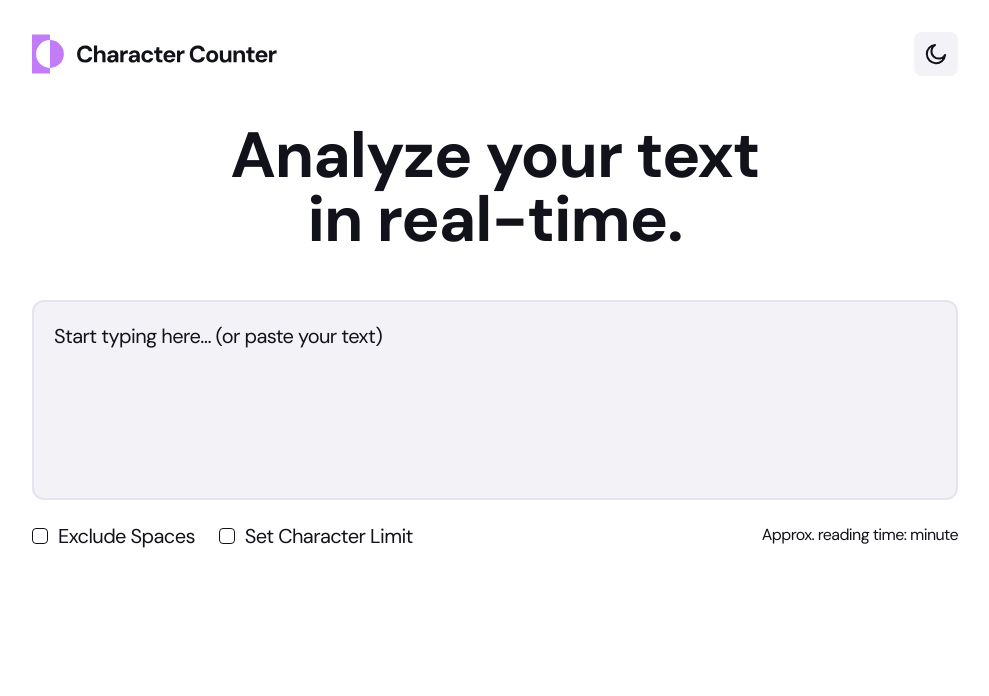
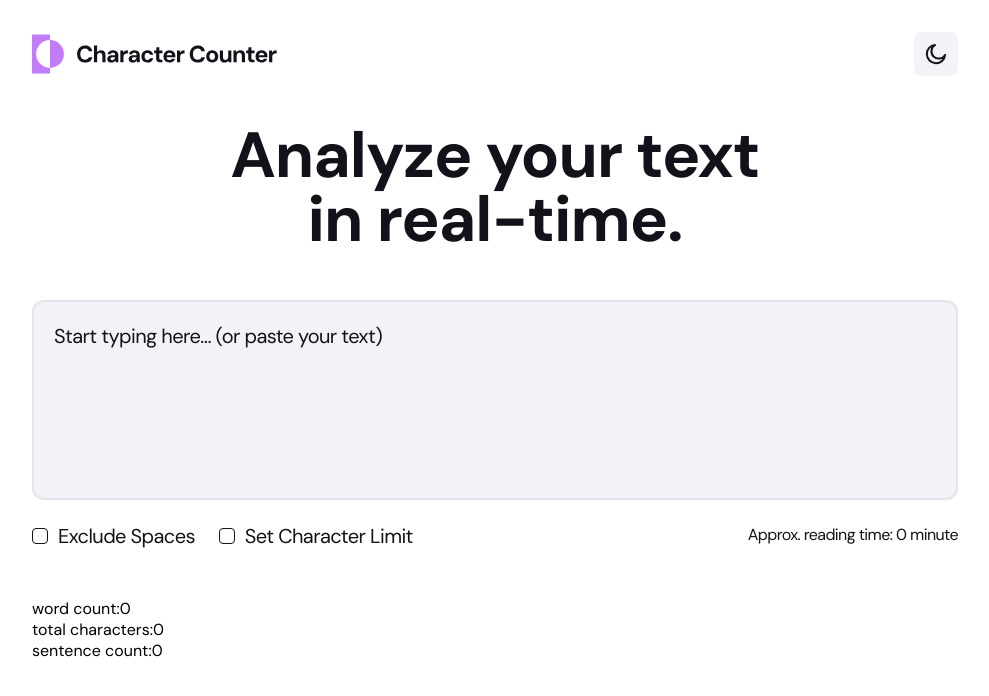
Before and after one commit to kristijan-kresic-hvar/character-counter-webapp, a React (Vite) app: page / in a window 1280 px wide. Shown: the top 696 px of the page, without its empty margins (145-1134 px from the left). Built offline with nearby package versions, Linux system fonts and the light colour scheme.

Commit message:
feat: create useTextAnalysis.ts hook and create hooks folder inside feature

```diff
--- a/src/feature/characterCounter/component.tsx
+++ b/src/feature/characterCounter/component.tsx
@@ -3,10 +3,12 @@ import { TextArea } from '../../components/textarea';
 import { ReadingTime } from './components/readingTime';
 import { Checkbox } from '../../components/checkbox';
 import { Limit } from './components/limit';
+
 // State
 import { useCharacterCounterState } from './component.state.ts';
 // Styles
 import styles from './styles.module.css';
+import { useTextAnalysis } from './hooks/useTextAnalysis.ts';
 
 const CharacterCounterComponent = () => {
   // state
@@ -18,8 +20,16 @@ const CharacterCounterComponent = () => {
     handleLimitChange,
     handleToggleLimit,
     error,
+    isExcludeSpacesActive,
     handleToggleExcludeSpaces,
   } = useCharacterCounterState();
+  // hooks
+  const { wordCount, totalCharacters, sentenceCount, readingTime } =
+    useTextAnalysis({
+      text,
+      ignoreSpaces: isExcludeSpacesActive,
+      limit,
+    });
 
   return (
     <section>
@@ -38,7 +48,12 @@ const CharacterCounterComponent = () => {
             onToggleLimit={handleToggleLimit}
           />
         </div>
-        <ReadingTime text={text} />
+        <ReadingTime time={readingTime} />
+      </div>
+      <div className={styles.stats}>
+        <p>word count:{wordCount}</p>
+        <p>total characters:{totalCharacters}</p>
+        <p>sentence count:{sentenceCount}</p>
       </div>
     </section>
   );
--- /dev/null
+++ b/src/feature/characterCounter/hooks/useTextAnalysis.ts
@@ -0,0 +1,36 @@
+import { useMemo } from 'react';
+import { calculateReadingTime } from '../utils/calculateReadingTime.ts';
+import { calculateWordStats } from '../utils/calculateWordStats.ts';
+
+interface Props {
+  text: string;
+  ignoreSpaces?: boolean;
+  limit?: string;
+}
+
+export const useTextAnalysis = ({ text, ignoreSpaces, limit }: Props) => {
+  const limitedText = useMemo(() => {
+    if (!limit) return text;
+
+    const effectiveLength = ignoreSpaces
+      ? text.replace(/\s/g, '').length
+      : text.length;
+
+    return effectiveLength > Number(limit)
+      ? text.slice(0, Number(limit))
+      : text;
+  }, [text, ignoreSpaces, limit]);
+
+  const wordStats = useMemo(() => {
+    return calculateWordStats(limitedText, ignoreSpaces);
+  }, [limitedText, ignoreSpaces]);
+
+  const readingTime = useMemo(() => {
+    return calculateReadingTime(limitedText);
+  }, [limitedText]);
+
+  return {
+    ...wordStats,
+    readingTime,
+  };
+};
--- a/src/feature/characterCounter/styles.module.css
+++ b/src/feature/characterCounter/styles.module.css
@@ -42,3 +42,7 @@
     gap: 12px;
   }
 }
+
+.stats {
+  margin-top: 48px;
+}
```
